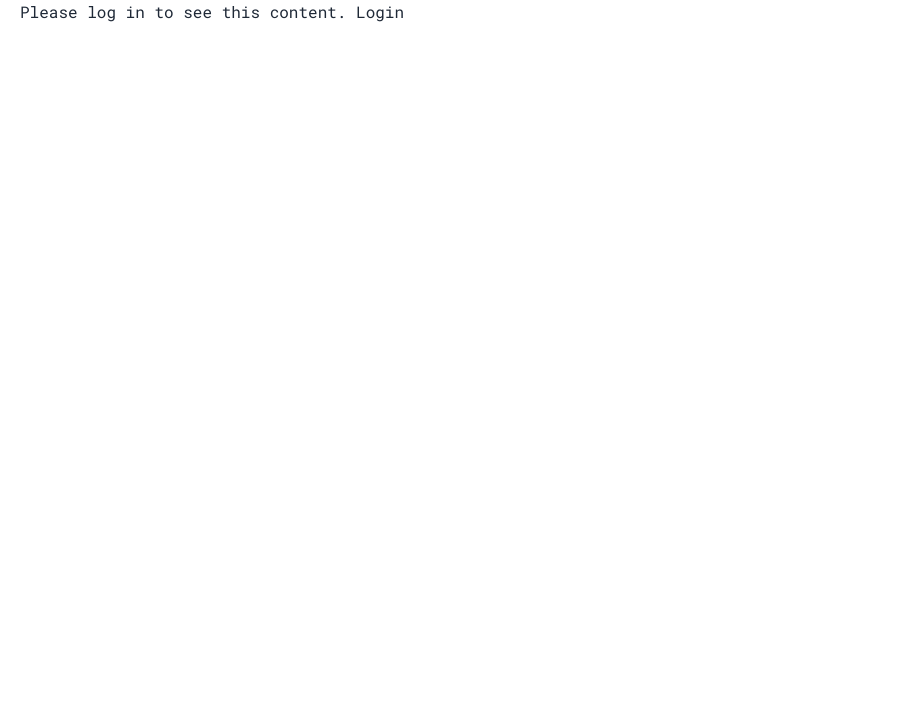
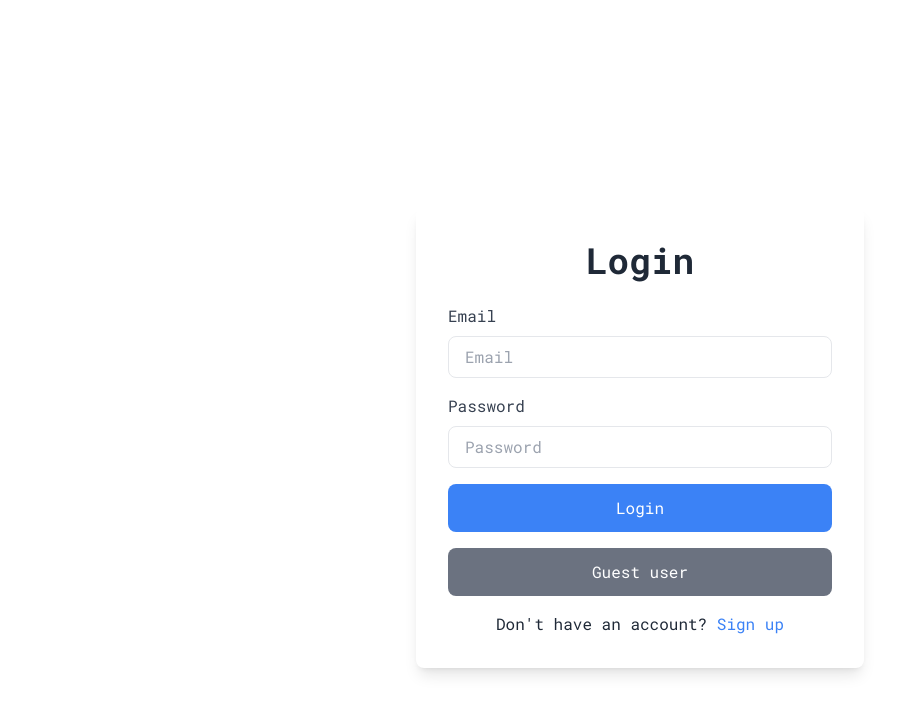
Before and after one commit to azizrahimov2509/ecommers, a Next.js app: page / in a window 1280 px wide. Shown: the top 714 px of the page, without its empty margins (0-904 px from the left). Built offline with nearby package versions, Linux system fonts and the light colour scheme.

Commit message:
ecommerce

```diff
--- a/src/app/layout.tsx
+++ b/src/app/layout.tsx
@@ -8,6 +8,7 @@ import Header from "./components/header";
 import Footer from "./components/footer";
 import { AuthProvider, useAuth } from "./components/Authcontent/authcontent";
 import Link from "next/link";
+import Login from "./login/page";
 
 const inter = Roboto_Mono({ subsets: ["latin"] });
 
@@ -39,7 +40,7 @@ function ProtectedLayout({ children }: { children: React.ReactNode }) {
   if (!isAuthenticated) {
     return (
       <div className="container">
-        Please log in to see this content. <Link href="/login">Login</Link>
+        <Login />
       </div>
     );
   }
```
